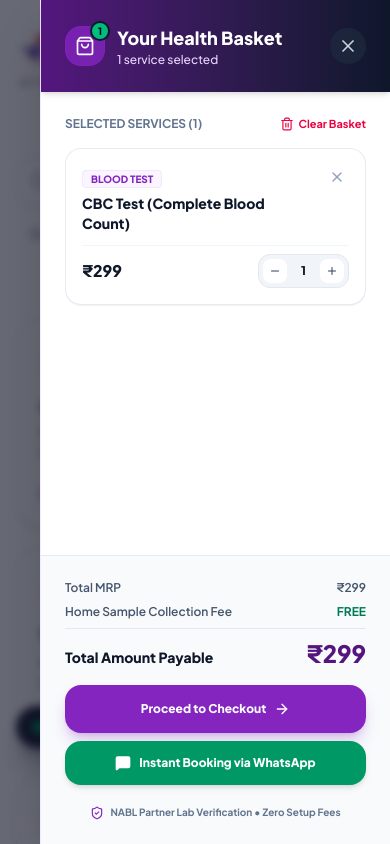
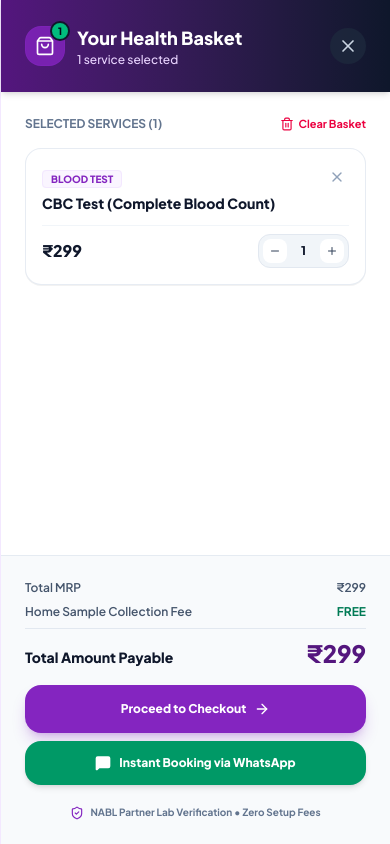
Before and after one commit to Tarunmakode123/healthexpressweb, a React (Vite) app: page / in a window 390 px wide. Both pictures are taken after a click on the element 195 px from the left and 7024 px from the top of the page. Shown: the part 6602-7446 px from the top of the page. Built offline with nearby package versions, Linux system fonts and the light colour scheme.

Commit message:
fix(mobile): adjust floating assistant placement and mobile cart drawer width

```diff
--- a/src/components/cart/CartDrawer.jsx
+++ b/src/components/cart/CartDrawer.jsx
@@ -63,7 +63,7 @@ export default function CartDrawer() {
         className="absolute inset-0 bg-slate-950/60 backdrop-blur-xs transition-opacity animate-in fade-in duration-300"
       />
 
-      <div className="fixed inset-y-0 right-0 max-w-full flex pl-10">
+      <div className="fixed inset-y-0 right-0 max-w-full flex pl-0 sm:pl-10">
         <div className="w-screen max-w-md bg-white shadow-2xl flex flex-col justify-between border-l border-purple-100">
 
           {/* Header Bar */}
--- a/src/components/chat/HealthExpressAssistant.jsx
+++ b/src/components/chat/HealthExpressAssistant.jsx
@@ -156,7 +156,7 @@ export default function HealthExpressAssistant({ onOpenUploadModal }) {
   };
 
   return (
-    <div className="fixed z-50 bottom-4 right-4 sm:bottom-6 sm:right-6 flex flex-col items-end">
+    <div className="fixed z-50 bottom-20 right-4 sm:bottom-6 sm:right-6 flex flex-col items-end">
 
       {/* Dynamic Floating Speech Teaser Tooltip */}
       {!isOpen && !isTooltipDismissed && (
```
